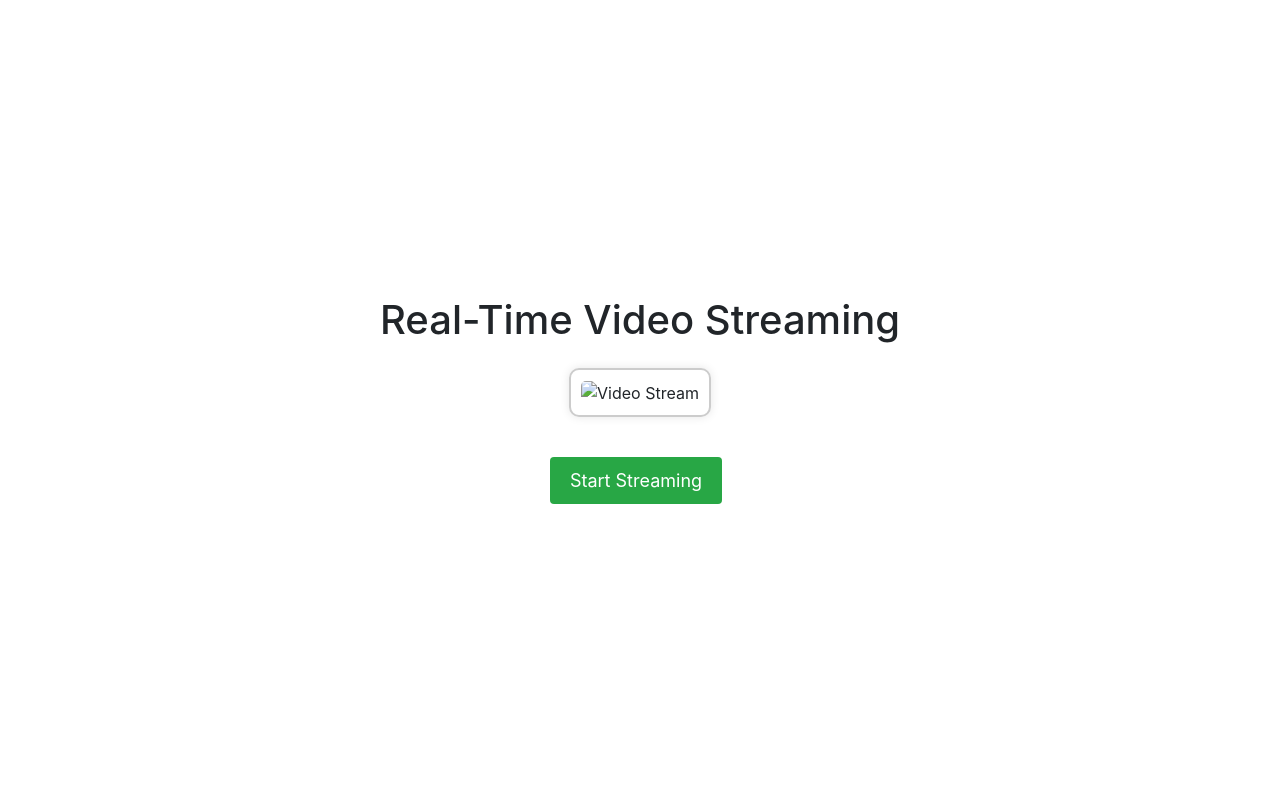
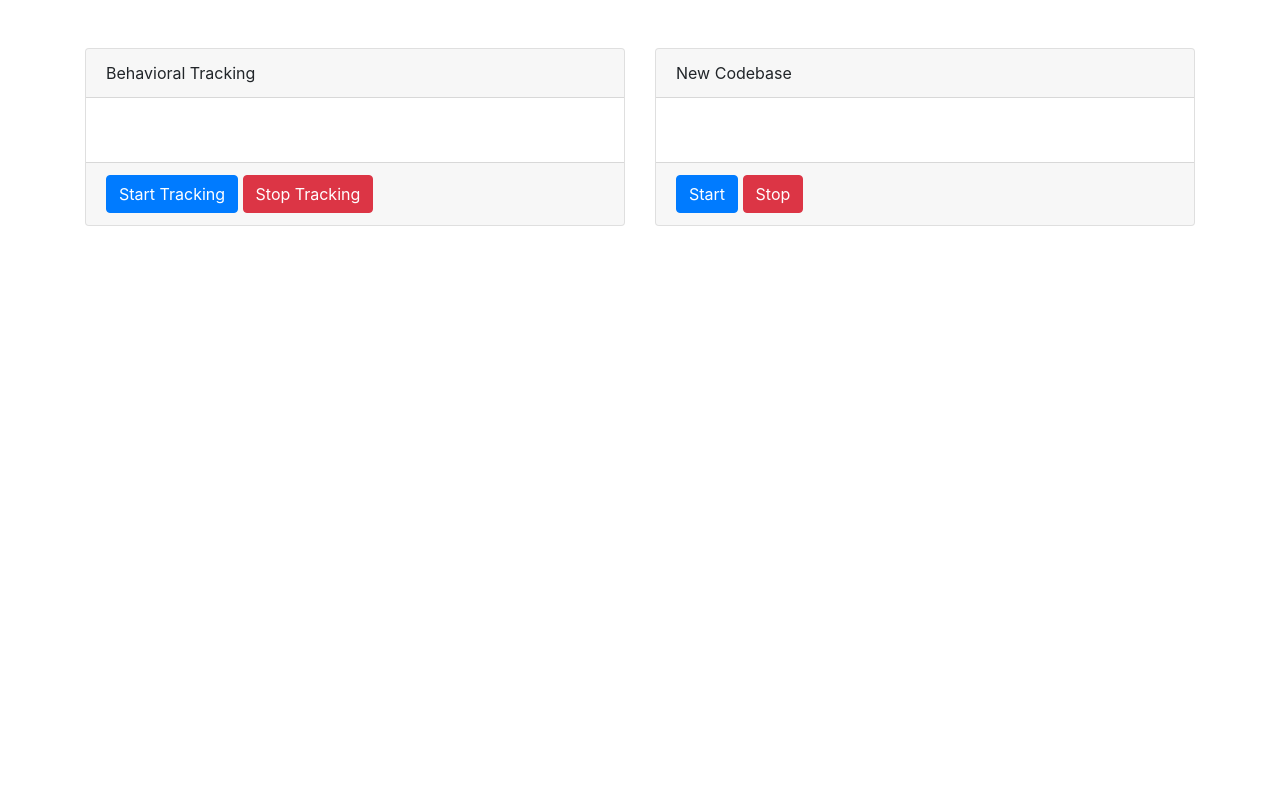
Before and after one commit to shafqat007/behavioral-and-emotion-recognition, a Flask app: page / in a window 1280 px wide. Run offline with Flask 3, Linux system fonts and the light colour scheme; some libraries are stand-ins or nearby versions.

Commit message:
refined tracking system

```diff
--- a/app.py
+++ b/app.py
@@ -52,6 +52,11 @@ def lip_distance(shape):
         return 4
 
 def generate_frames():
+    sleepiness = 0
+    drowsiness = 0
+    awakeness = 0
+    activity = ""
+    color = (0,0,0)
     cap = cv2.VideoCapture(0)
 
     while True:
@@ -60,6 +65,7 @@ def generate_frames():
 
         faces = face_detector(gray)
 
+
         if len(faces) > 0:
             for face in faces:
                 x1 = face.left()
@@ -67,41 +73,61 @@ def generate_frames():
                 x2 = face.right()
                 y2 = face.bottom()
 
-                landmarks = faceLandmarks(gray, face)
+                landmarks = faceLandmarks(gray,face)
+                #print(landmarks)
                 landmarks = face_utils.shape_to_np(landmarks)
+                #print(landmarks)
 
-                left_eye = blinkingDetection(landmarks[36], landmarks[37], landmarks[38], landmarks[41], landmarks[40], landmarks[39])
-                right_eye = blinkingDetection(landmarks[42], landmarks[43], landmarks[44], landmarks[47], landmarks[46], landmarks[45])
+                left_eye = blinkingDetection(landmarks[36],landmarks[37],landmarks[38],landmarks[41],landmarks[40],landmarks[39])
+                #print(left_eye)
+                right_eye = blinkingDetection(landmarks[42],landmarks[43],landmarks[44],landmarks[47],landmarks[46],landmarks[45])
+                #print(right_eye)
                 mar = lip_distance(landmarks)
 
-                if left_eye == 0 or right_eye == 0 or mar == 0:
-                    activity = "Alert! Are you sleeping?"
-                    color = (0, 0, 255)
-                    # Play sound
-                    alert_sound.play()
-                elif left_eye == 1 or right_eye == 1 or mar == 3:
-                    activity = "Hushh! You looks sleepy!"
-                    color = (0, 0, 0)
-                    # Play sound
-                    alert_sound.play()
-                elif left_eye == 2 or right_eye == 2 and mar == 4:
-                    activity = "Having a safe driving!"
-                    color = (0, 255, 0)
-                elif left_eye == 2 or right_eye == 2 and mar == 3:
-                    activity = "Hushh! You looks sleepy!"
-                    color = (0, 255, 0)
-                    # Play sound
-                    alert_sound.play()
+                if (left_eye == 0 or right_eye == 0 or mar == 0):
+                    sleepiness += 1
+                    drowsiness = 0
+                    awakeness = 0
+                    if (sleepiness>6):
+                        activity = "Alert! Are you sleeping?"
+                        color = (0,0,255)
+                        # Play sound
+                        alert_sound.play()
+                elif (left_eye == 1 or right_eye ==1 or mar == 3):
+                    sleepiness = 0
+                    drowsiness +=1
+                    awakeness = 0
+                    if (drowsiness>6):
+                        activity = "Hushh! You looks sleepy!"
+                        color = (0,0,0)
+                        # Play sound
+                        alert_sound.play()
+                elif (left_eye == 2 or right_eye ==2 and mar == 4):
+                    drowsiness =0
+                    sleepiness =0
+                    awakeness +=1
+                    if (awakeness>6):
+                        activity = "Having a safe driving!"
+                        color = (0,255,0)
+                elif (left_eye == 2 or right_eye ==2 and mar == 3):
+                    drowsiness =0
+                    sleepiness +=1
+                    awakeness  =0
+                    if (sleepiness>1):
+                        activity = "Hushh! You looks sleepy!"
+                        color = (0,255,0)
+                        # Play sound
+                        alert_sound.play()
 
-                cv2.rectangle(frame, (10, 5), (445, 40), (255, 255, 255), -1)
-                cv2.putText(frame, activity, (15, 30), cv2.FONT_HERSHEY_COMPLEX, 1, color, 2)
         else:
+            print("Error!")
             activity = "Driver Distracted!"
-            color = (0, 0, 0)
+            color = (0,0,0)
             # Play sound
             alert_sound.play()
-            cv2.rectangle(frame, (10, 5), (445, 40), (255, 255, 255), -1)
-            cv2.putText(frame, activity, (15, 30), cv2.FONT_HERSHEY_COMPLEX, 1, color, 2)
+
+        cv2.rectangle(frame, (10,5),(445,40), (255,255,255), -1 )
+        cv2.putText(frame, activity, (15,30), cv2.FONT_HERSHEY_COMPLEX, 1, color ,2 )
 
         ret, buffer = cv2.imencode('.jpg', frame)
         frame = buffer.tobytes()
--- a/templates/index.html
+++ b/templates/index.html
@@ -3,94 +3,65 @@
 <head>
     <meta charset="UTF-8">
     <meta name="viewport" content="width=device-width, initial-scale=1.0">
-    <title>Real-Time Video Streaming</title>
-    <!-- Include Bootstrap CSS -->
-    <link href="https://stackpath.bootstrapcdn.com/bootstrap/4.5.2/css/bootstrap.min.css" rel="stylesheet">
-    <style>
-        /* Center the content */
-        .center-content {
-            display: flex;
-            flex-direction: column;
-            align-items: center;
-            justify-content: center;
-            height: 100vh;
-        }
-
-        /* Style the video container */
-        .video-container {
-            border: 2px solid #ccc;
-            padding: 10px;
-            border-radius: 10px;
-            box-shadow: 0px 0px 10px rgba(0, 0, 0, 0.1);
-        }
-
-        /* Style the video element */
-        #video-stream {
-            max-width: 100%;
-            height: auto;
-            border-radius: 5px;
-        }
-
-        /* Style the buttons */
-        .btn-stream {
-            margin-top: 20px;
-            font-size: 18px;
-            padding: 10px 20px;
-        }
-
-        .btn-start {
-            background-color: #28a745;
-            color: #fff;
-            border: none;
-        }
-
-        .btn-stop {
-            background-color: #dc3545;
-            color: #fff;
-            border: none;
-        }
-
-        /* Align buttons horizontally */
-        .button-container {
-            display: flex;
-            justify-content: center;
-            margin-top: 20px;
-        }
-    </style>
+    <title>Driver Monitoring System</title>
+    <link rel="stylesheet" href="https://stackpath.bootstrapcdn.com/bootstrap/4.5.2/css/bootstrap.min.css">
 </head>
 <body>
-    <div class="container center-content">
-        <h1 class="text-center mb-4">Real-Time Video Streaming</h1>
-        <div class="video-container">
-            <img id="video-stream" src="" alt="Video Stream">
-        </div>
-        <div class="button-container">
-            <button id="start-stream" class="btn btn-stream btn-start mr-2">Start Streaming</button>
-            <button id="stop-stream" class="btn btn-stream btn-stop">Stop Streaming</button>
+    <div class="container mt-5">
+        <div class="row">
+            <!-- Card for Behavioral Tracking -->
+            <div class="col-md-6">
+                <div class="card">
+                    <div class="card-header">
+                        Behavioral Tracking
+                    </div>
+                    <div class="card-body">
+                        <img id="behavioral-tracking" class="img-fluid">
+                    </div>
+                    <div class="card-footer">
+                        <button id="start-behavioral-tracking" class="btn btn-primary">Start Tracking</button>
+                        <button id="stop-behavioral-tracking" class="btn btn-danger">Stop Tracking</button>
+                    </div>
+                </div>
+            </div>
+            <!-- Card for New Codebase -->
+            <div class="col-md-6">
+                <div class="card">
+                    <div class="card-header">
+                        New Codebase
+                    </div>
+                    <div class="card-body">
+                        <img id="new-codebase" class="img-fluid"> <!-- Placeholder image -->
+                    </div>
+                    <div class="card-footer">
+                        <button id="start-new-codebase" class="btn btn-primary">Start</button>
+                        <button id="stop-new-codebase" class="btn btn-danger">Stop</button>
+                    </div>
+                </div>
+            </div>
         </div>
     </div>
 
-    <!-- Include Bootstrap JS (Optional) -->
-    <script src="https://stackpath.bootstrapcdn.com/bootstrap/4.5.2/js/bootstrap.min.js"></script>
-    <!-- Include jQuery (Optional, needed for Bootstrap) -->
+    <!-- JavaScript -->
     <script src="https://code.jquery.com/jquery-3.5.1.min.js"></script>
     <script>
-        $(document).ready(function() {
-            // Hide stop button initially
-            $('#stop-stream').hide();
-
-            // Function to start streaming
-            $('#start-stream').click(function() {
-                $('#start-stream').hide();
-                $('#stop-stream').show();
-                $('#video-stream').attr('src', '{{ url_for('video_feed') }}');
+        $(document).ready(function () {
+            // Start/Stop Behavioral Tracking
+            $('#start-behavioral-tracking').click(function () {
+                $('#behavioral-tracking').attr('src', '{{ url_for('video_feed') }}');
             });
 
-            // Function to stop streaming
-            $('#stop-stream').click(function() {
-                $('#stop-stream').hide();
-                $('#start-stream').show();
-                $('#video-stream').attr('src', '');
+            $('#stop-behavioral-tracking').click(function () {
+                $('#behavioral-tracking').attr('src', '');
+            });
+
+            // Start/Stop New Codebase
+            $('#start-new-codebase').click(function () {
+                $('#new-codebase').attr('src', 'URL_OF_NEW_CODEBASE_VIDEO_FEED'); // Replace with the URL of the new codebase video feed
+            });
+
+            $('#stop-new-codebase').click(function () {
+                $('#new-codebase').attr('src', '');
             });
         });
     </script>
```
Also changed, not shown: realtime-emotion.py (+111 -40 lines).
